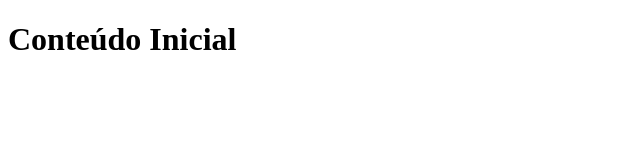
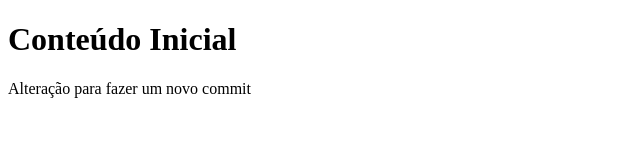
Before and after one commit to roofranklin/exercicios-git, a plain HTML site: page index.html in a window 1280 px wide. Shown: the whole page, without its empty margins (0-640 px from the left). Drawn offline with Linux system fonts and the light colour scheme.

Commit message:
Inclusão de parágrafo

```diff
--- a/index.html
+++ b/index.html
@@ -7,5 +7,6 @@
 </head>
 <body>
     <h1>Conteúdo Inicial</h1>
+    <p>Alteração para fazer um novo commit</p>
 </body>
 </html>
```
